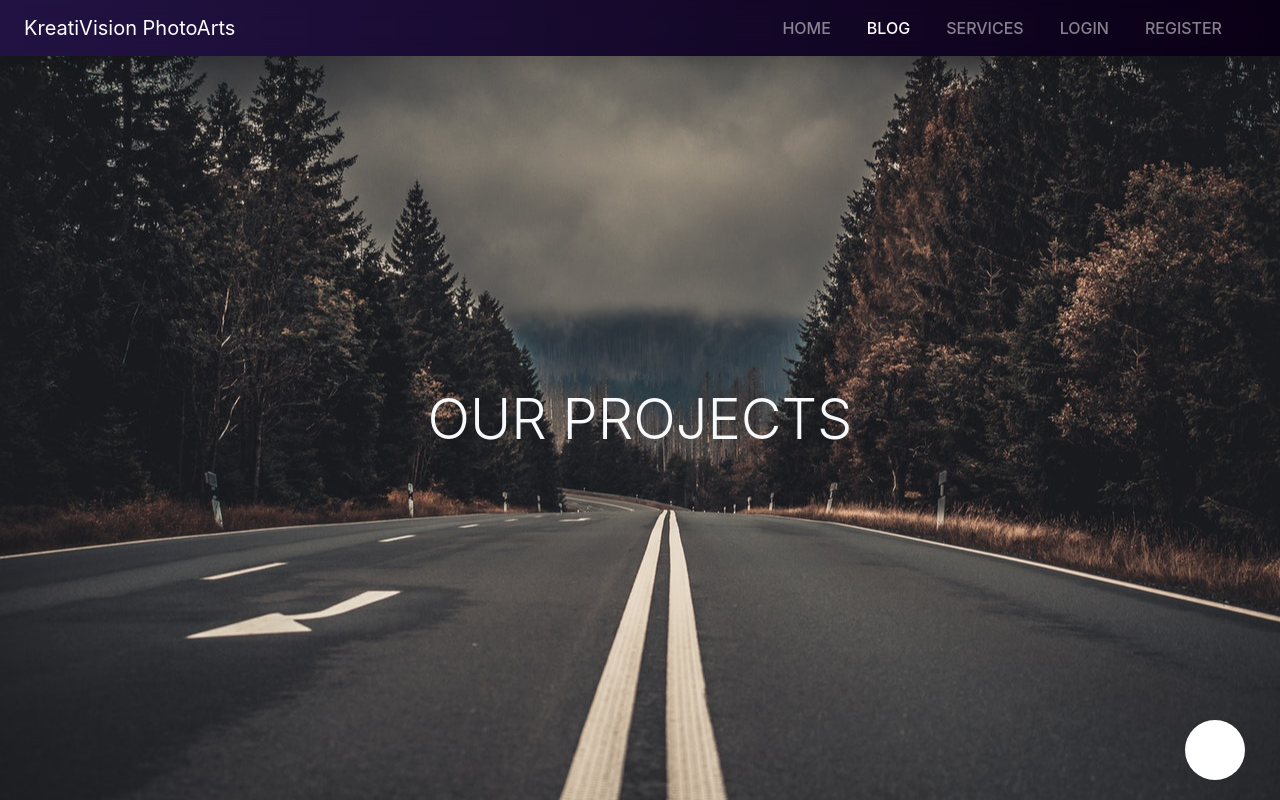
After one commit to kreativision/ProjectKV, a Flask app: page /blog in a window 1280 px wide. The commit adds this page. Run offline with Flask 2, Linux system fonts and the light colour scheme; style sheets or scripts are compiled from the project's sources; some libraries are stand-ins or nearby versions.

Commit message:
Added Blog Page

```diff
--- a/app/BP_home/assets/styles/BP_home.scss
+++ b/app/BP_home/assets/styles/BP_home.scss
@@ -59,7 +59,8 @@ $shadow-small: 0px 4px 15px -5px $black-60;
     }
 }
 
-html, main {
+html,
+main {
     background-image: linear-gradient(to right, #311b61, #0f001f);
 }
 
@@ -200,9 +201,14 @@ html, main {
             }
         }
     }
+    .get-started {
+        flex-direction: column;
+        align-items: center;
+        justify-content: center;
+    }
 }
 
-#service_list {
+.service_list {
     min-height: 100vh;
     .service-name {
         .content {
@@ -215,3 +221,28 @@ html, main {
         padding-top: 60px;
     }
 }
+
+.blog-page {
+    .header {
+        position: relative;
+        height: calc(100vh - 56px);
+        background: #fff url("../images/blog-header.jpg") no-repeat fixed center;
+        background-size: cover;
+        .content {
+            height: 100%;
+            display: flex;
+            flex-direction: column;
+            justify-content: center;
+            align-items: center;
+            a {
+                transition: all 0.3s ease;
+                &:hover {
+                    transform: scale(1.1);
+                }
+            }
+        }
+    }
+    .full-page-blog {
+
+    }
+}
--- a/app/BP_home/routes.py
+++ b/app/BP_home/routes.py
@@ -2,38 +2,6 @@ from app.BP_home import BP_home
 from app.BP_home.home_constants import HomeConstants, ServicesConstants
 from app.models import Catalogue, Service, Project, ProjectImage
 from flask.templating import render_template
-
-# Temporary variables
-projects = [
-    (
-        "New Age of Professionals",
-        "Logo Design",
-        "We had the honor of designing a brand logo for New Age of Professionals, Bhopal, India.",
-        "BP_home.static",
-        "images/bg-about-2.jpg",
-    ),
-    (
-        "Fun Food & Fasion",
-        "Logo Design",
-        "Designed complete brand package logo design for a fashion and lifestyle magazine",
-        "BP_home.static",
-        "images/welcome-art.png",
-    ),
-    (
-        "Dream Affairs",
-        "Branding",
-        "Complete brand package for a wedding phorography studio based out of Bhopal India",
-        "BP_home.static",
-        "images/portrait.png",
-    ),
-    (
-        "Fun Food & Fashion",
-        "Poster Design",
-        "Posters for print and media coverage designed for Fun Food and Fashion Magazine.",
-        "BP_home.static",
-        "images/bg-about-2.jpg",
-    ),
-]
 
 reviews = [
     (
@@ -111,3 +79,8 @@ def service_list():
         catalogue=catalogue,
         labels=ServicesConstants.labels,
     )
+
+
+@BP_home.route("/blog")
+def blog():
+    return render_template("blog.html", title="Blog")
--- /dev/null
+++ b/app/BP_home/templates/blog.html
@@ -0,0 +1,32 @@
+{% extends 'main.layout.html' %}
+{% set active='blog' %}
+
+{% block page_style%}
+<link rel="stylesheet" href="{{url_for('BP_home.static', filename='styles/BP_home.css')}}">
+{% endblock page_style %}
+
+{% block body_content %}
+<div class="blog-page">
+    <div class="header">
+        <div class="content">
+            <p class="display-4 text-light text-center">OUR PROJECTS</p>
+            <a href="#" class="text-decoration-none text-light ">
+                <i class="fas fa-3x fa-arrow-circle-down"></i>
+            </a>
+        </div>
+    </div>
+
+    <div class="full-page-blog">
+        <div class="container-fluid px-2">
+
+        </div>
+    </div>
+
+
+    {% include 'fab.html' %}
+</div>
+{% endblock body_content %}
+
+{% block page_scripts %}
+<script src=" {{url_for('BP_home.static', filename='js/home.js')}} "></script>
+{% endblock page_scripts%}
--- a/app/templates/main.layout.html
+++ b/app/templates/main.layout.html
@@ -30,6 +30,7 @@
         {% if current_user.is_authenticated %}
         {% set navItems = [
         (url_for('BP_home.home'), 'home', 'Home'),
+        (url_for('BP_home.blog'), 'blog', 'Blog'),
         (url_for('BP_home.service_list'), 'services', 'Services'),
         ('#', '#', 'Account Info'),
         ('#', 'cart', 'Cart'),
@@ -39,6 +40,7 @@
         {% else %}
         {% set navItems = [
         (url_for('BP_home.home'), 'home', 'Home'),
+        (url_for('BP_home.blog'), 'blog', 'Blog'),
         (url_for('BP_home.service_list'), 'services', 'Services'),
         (url_for('BP_auth.login'), 'login', 'Login'),
         (url_for('BP_auth.sign_up'), 'register', 'Register'),
```
Also changed, not shown: app/BP_home/assets/images/blog-header.jpg (added), app/BP_home/assets/styles/BP_home.css.
